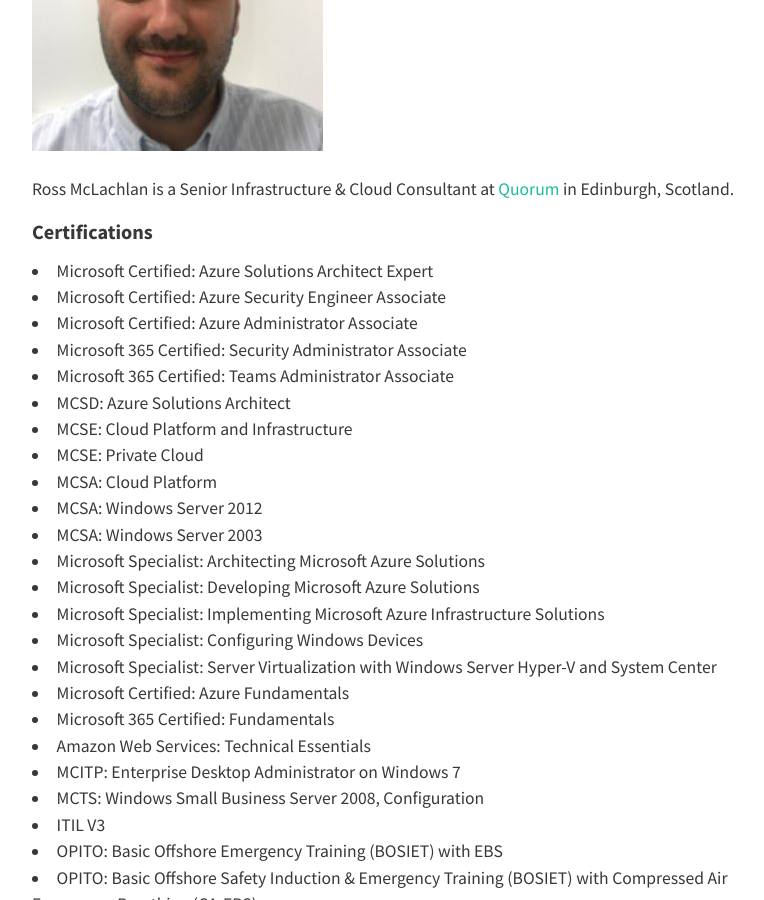
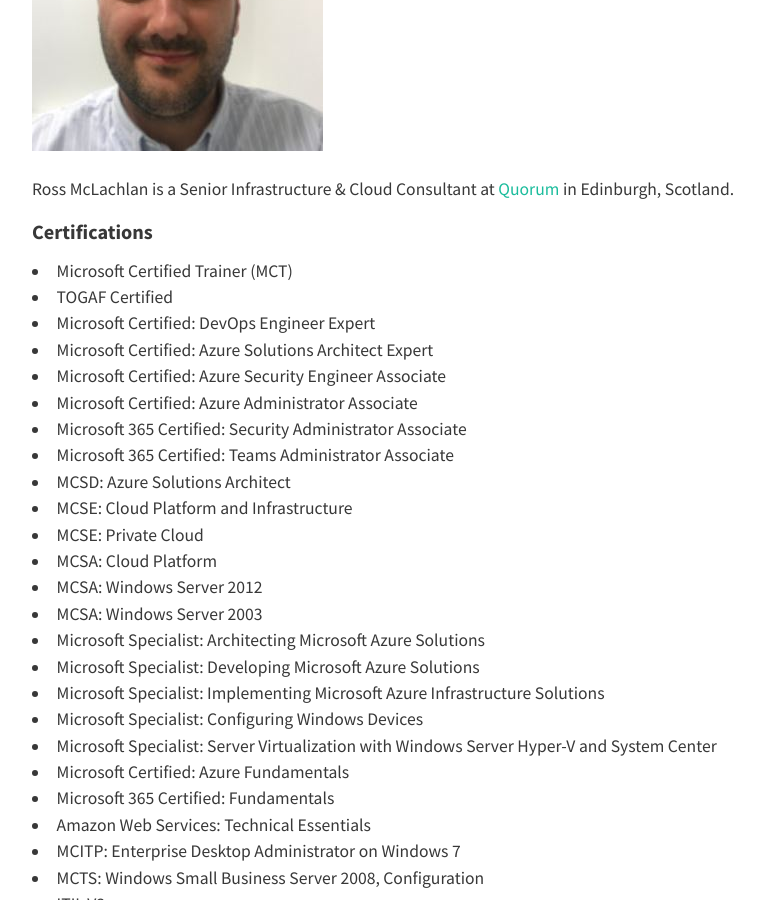
Before and after one commit to rossinthecloud/rossinthecloud.github.io, a Jekyll site: the page built from about.md, in a window 1280 px wide and 900 px high, scrolled down 416 px. Shown: the whole window, without its empty margins (224-988 px from the left). Built offline with Jekyll 4.4.1, drawn with Linux system fonts in a browser that asks for light colours; nearby versions of some CDN libraries.

Commit message:
Update about.md

```diff
--- a/about.md
+++ b/about.md
@@ -10,6 +10,9 @@
 Ross McLachlan is a Senior Infrastructure & Cloud Consultant at [Quorum](https://www.qnrl.com "Quorum") in Edinburgh, Scotland.
 
 #### Certifications ####
+- Microsoft Certified Trainer (MCT)
+- TOGAF Certified
+- Microsoft Certified: DevOps Engineer Expert
 - Microsoft Certified: Azure Solutions Architect Expert
 - Microsoft Certified: Azure Security Engineer Associate
 - Microsoft Certified: Azure Administrator Associate
```
